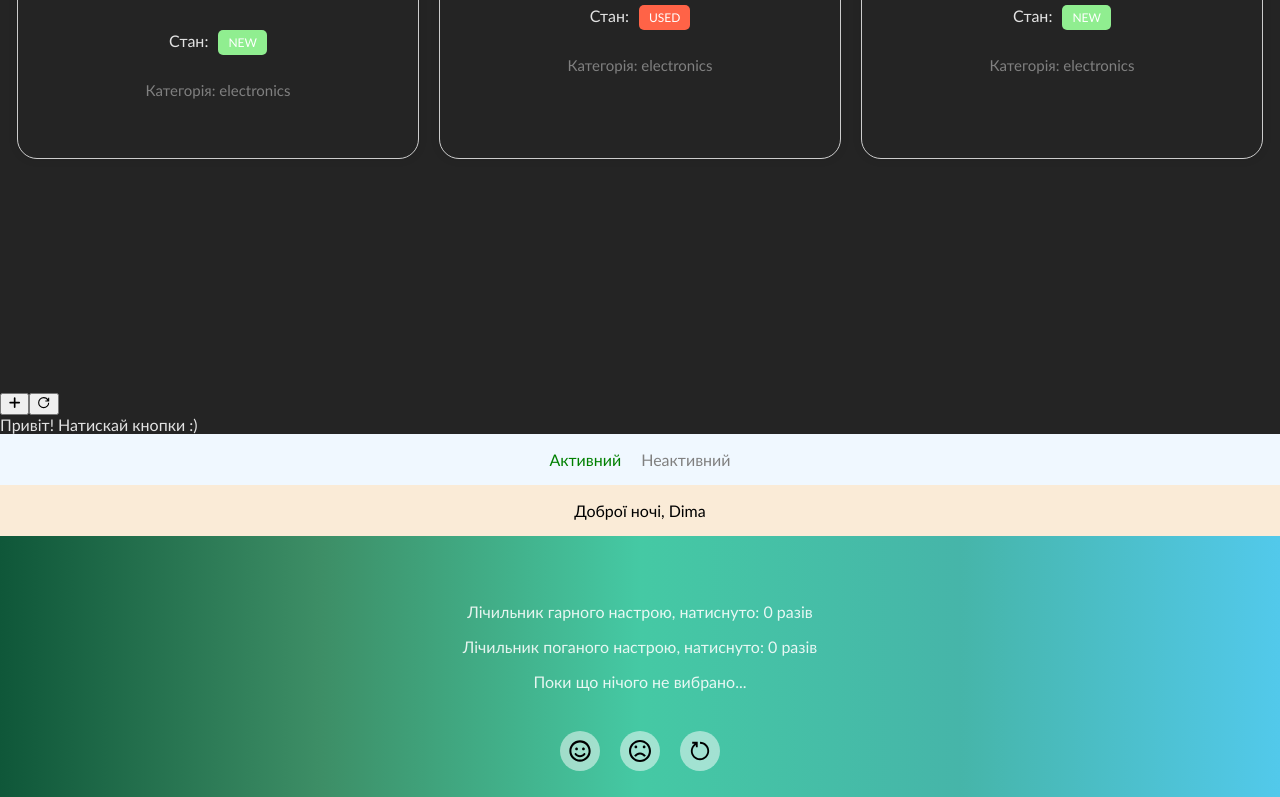
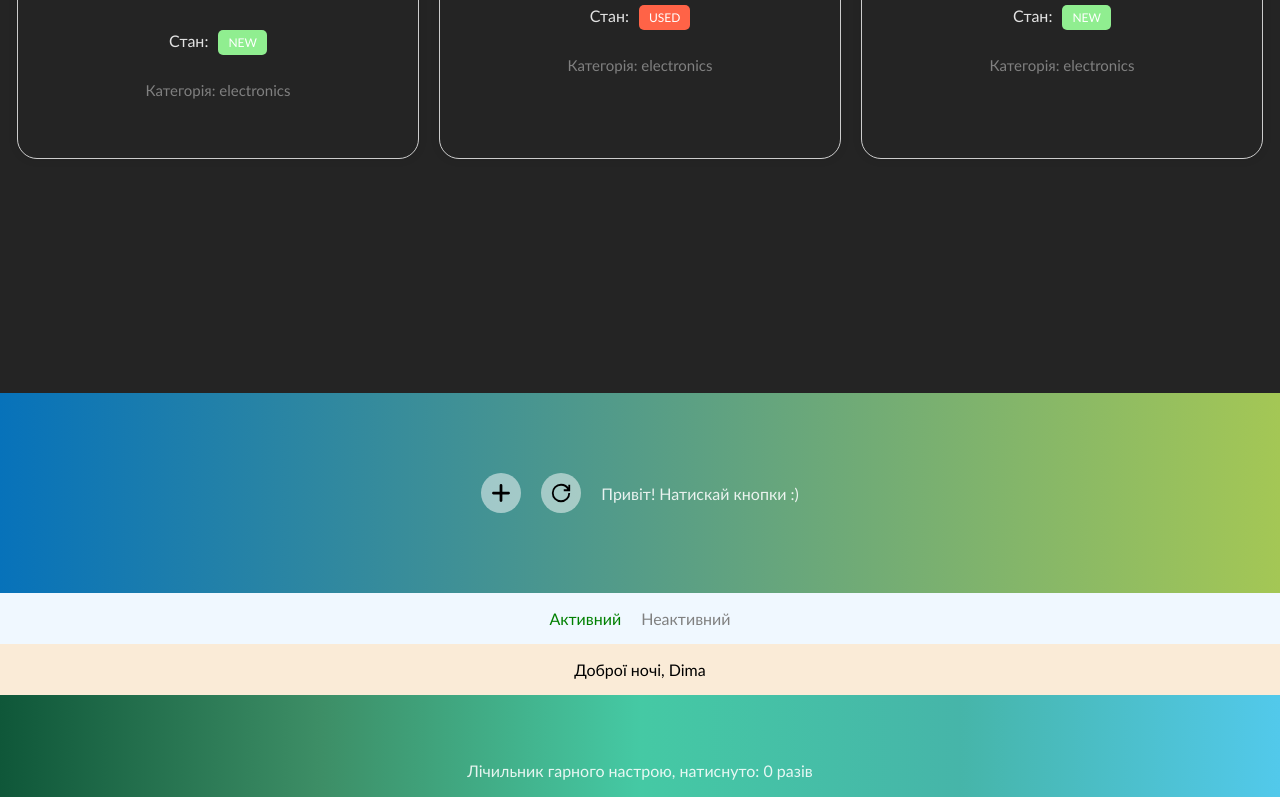
Before and after one commit to dmytro-serhiienko/react-sandbox, a React (Vite) app: page / in a window 1280 px wide. Shown: the part 1207-2004 px from the top of the page. Built offline with nearby package versions, Linux system fonts and the light colour scheme.

Commit message:
added style

```diff
--- a/src/App.module.css
+++ b/src/App.module.css
@@ -73,3 +73,13 @@ body {
   height: 300px;
   background-color: #8d9279;
 }
+
+.wrapcou {
+  height: 200px;
+  background: -webkit-linear-gradient(90deg, #0772ba, #a4c755);
+  background: linear-gradient(90deg, #0772ba, #a4c755);
+
+  display: flex;
+  justify-content: center;
+  align-items: center;
+}
--- a/src/App.tsx
+++ b/src/App.tsx
@@ -44,7 +44,7 @@ function App() {
         />
       </div>
 
-      <div>
+      <div className={css.wrapcou}>
         <Counter />
       </div>
 
--- a/src/components/traning/traning.module.css
+++ b/src/components/traning/traning.module.css
@@ -95,3 +95,10 @@
 
   color: #292929;
 }
+
+.wrapcou {
+  display: flex;
+  justify-content: center;
+  align-items: center;
+  gap: 20px;
+}
--- a/src/components/traning/traning.tsx
+++ b/src/components/traning/traning.tsx
@@ -196,11 +196,11 @@ export function Counter() {
   const [count, setCount] = useState(0);
 
   return (
-    <div>
-      <button onClick={() => setCount(count + 1)}>
+    <div className={css.wrapcou}>
+      <button className={css.btnplus} onClick={() => setCount(count + 1)}>
         <FaPlus />
       </button>
-      <button onClick={() => setCount(0)}>
+      <button className={css.btnreset} onClick={() => setCount(0)}>
         <GrPowerReset />
       </button>
 
```
